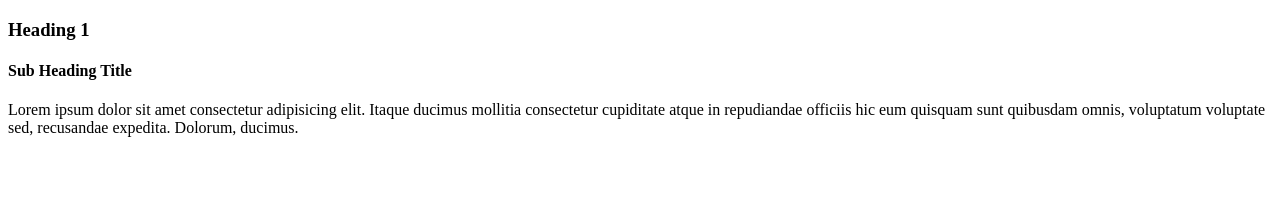
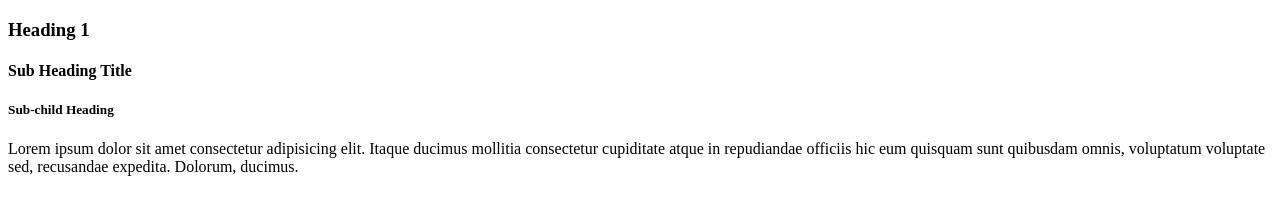
Before and after one commit to Kurapati-gayathri/dummy1, a plain HTML site: page index.html in a window 1280 px wide. Drawn offline with Linux system fonts and the light colour scheme.

Commit message:
Updated sub child heading

```diff
--- a/index.html
+++ b/index.html
@@ -9,6 +9,7 @@
 <body>
     <h3>Heading 1</h3>
     <h4>Sub Heading Title</h4>
+    <h5>Sub-child Heading</h5>
     <p>Lorem ipsum dolor sit amet consectetur adipisicing elit. Itaque ducimus mollitia consectetur cupiditate atque in repudiandae officiis hic eum quisquam sunt quibusdam omnis, voluptatum voluptate sed, recusandae expedita. Dolorum, ducimus.</p>
 </body>
 </html>
```
